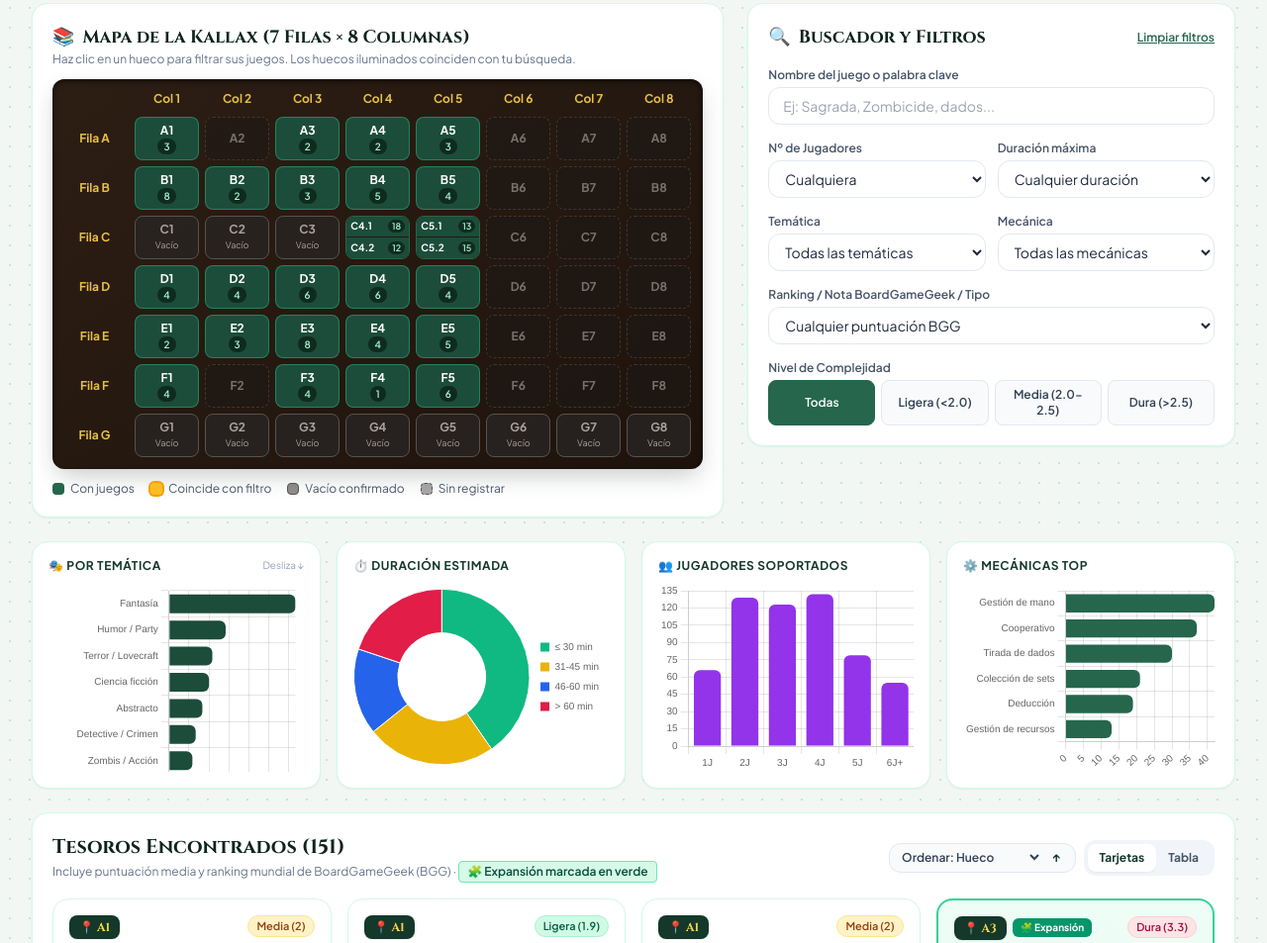
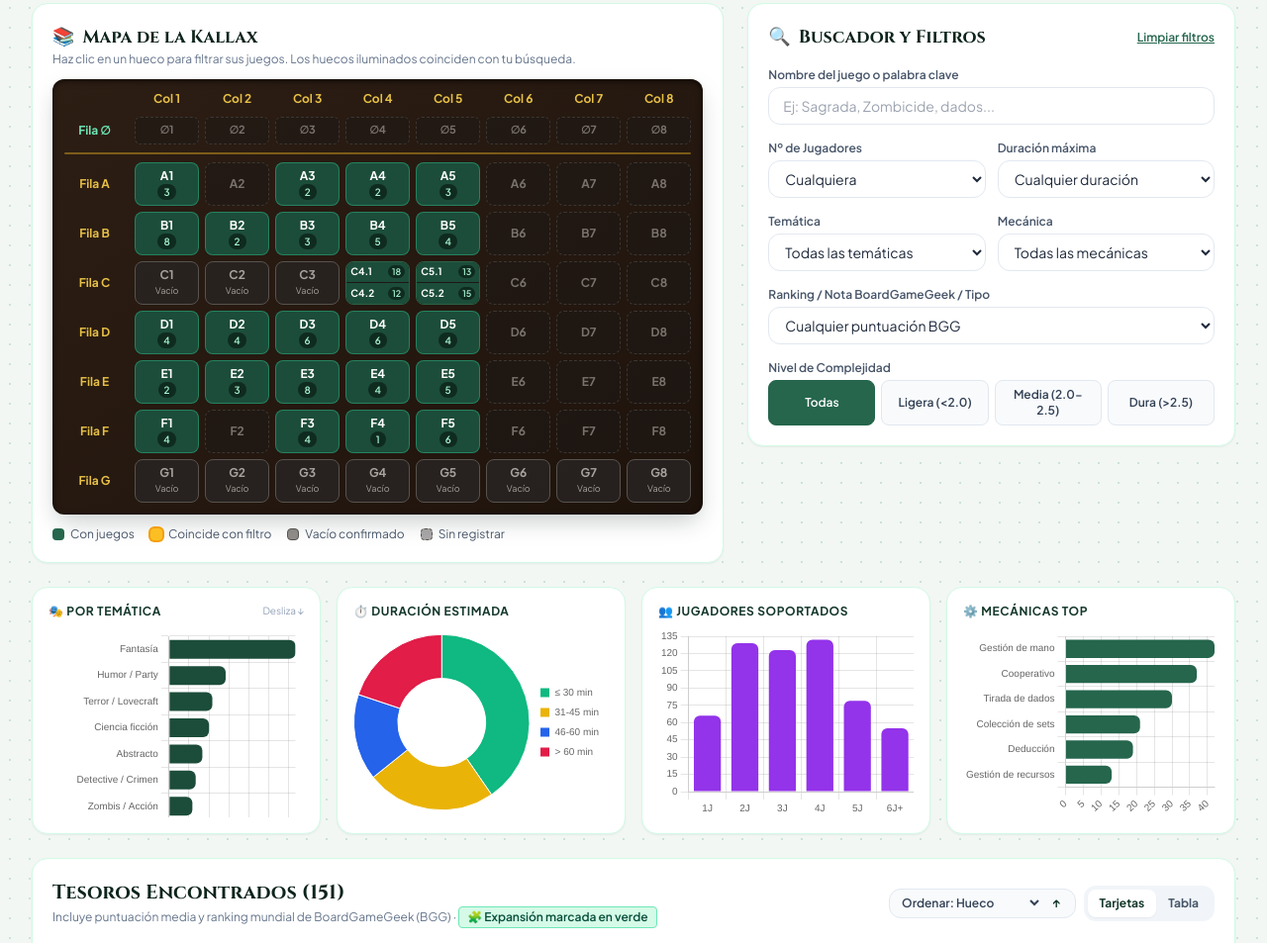
Before and after one commit to jezabelabernal/Ludoteca-del-Kobold, a plain HTML site: page index.html in a window 1280 px wide. Shown: the part 262-1215 px from the top of the page at 99% size. Drawn offline with nearby package versions, Linux system fonts and the light colour scheme.

Commit message:
Actualización 12:00 22/11/26
Añadida fila nueva para poder meter lo de encima de la estantería

```diff
--- a/index.html
+++ b/index.html
@@ -131,7 +131,7 @@
         <div class="w-11 h-11 rounded-xl bg-amber-100 text-amber-700 flex items-center justify-center text-xl font-bold">🗄️</div>
         <div>
           <p class="text-xs font-semibold uppercase tracking-wider text-slate-500">Huecos Ocupados</p>
-          <p id="kpiSlots" class="text-2xl font-extrabold text-kobold-900">15 <span class="text-sm font-normal text-slate-400">/ 56</span></p>
+          <p id="kpiSlots" class="text-2xl font-extrabold text-kobold-900">15 <span class="text-sm font-normal text-slate-400">/ 64</span></p>
         </div>
       </div>
       <div class="bg-white rounded-2xl p-4 shadow-sm border border-emerald-100 flex items-center gap-3.5">
@@ -173,7 +173,7 @@
         <div class="flex flex-wrap items-center justify-between gap-2 mb-3">
           <div>
             <h2 class="font-display text-lg font-bold text-kobold-900 flex items-center gap-2">
-              <span>📚</span> Mapa de la Kallax (7 Filas × 8 Columnas)
+              <span>📚</span> Mapa de la Kallax
             </h2>
             <p class="text-xs text-slate-500">Haz clic en un hueco para filtrar sus juegos. Los huecos iluminados coinciden con tu búsqueda.</p>
           </div>
@@ -730,7 +730,7 @@
 
     let charts = {};
 
-    const rows = ["A", "B", "C", "D", "E", "F", "G"];
+    const rows = ["∅", "A", "B", "C", "D", "E", "F", "G"];
     const cols = [1, 2, 3, 4, 5, 6, 7, 8];
 
     function init() {
@@ -841,7 +841,7 @@
       });
 
       const parseSlotKey = (s) => {
-        const m = /^([A-G])(\d+)(?:\.(\d+))?$/.exec((s || "").toUpperCase().trim());
+        const m = /^([∅ØA-G])(\d+)(?:\.(\d+))?$/.exec((s || "").replace("ø", "∅").replace("Ø", "∅").toUpperCase().trim());
         if (!m) return 999999;
         const rowIdx = rows.indexOf(m[1]);
         const colIdx = parseInt(m[2], 10);
@@ -888,7 +888,7 @@
       document.getElementById("resultsCount").textContent = filteredGames.length;
 
       const occupiedSlots = new Set(games.map(g => g.slot.split(".")[0])).size;
-      document.getElementById("kpiSlots").innerHTML = `${occupiedSlots} <span class="text-sm font-normal text-slate-400">/ 56</span>`;
+      document.getElementById("kpiSlots").innerHTML = `${occupiedSlots} <span class="text-sm font-normal text-slate-400">/ 64</span>`;
 
       if (filteredGames.length > 0) {
         const avgTime = Math.round(filteredGames.reduce((acc, g) => acc + g.duration, 0) / filteredGames.length);
@@ -951,7 +951,7 @@
       });
 
       rows.forEach(r => {
-        html += `<div class="text-center text-xs font-bold text-amber-300/90 pr-1">Fila ${r}</div>`;
+        html += `<div class="text-center text-xs font-bold ${r === "∅" ? "text-emerald-300" : "text-amber-300/90"} pr-1" title="${r === "∅" ? "Parte superior (techo de la Kallax)" : "Fila " + r}">Fila ${r}</div>`;
         cols.forEach(c => {
           const slotId = `${r}${c}`;
 
@@ -996,8 +996,11 @@
           const isMatch = hasActiveFilter && matchingSlots.has(slotId);
           const isSelected = selectedSlot === slotId;
           const isEmptyConfirmed = confirmedEmptySlots.has(slotId);
-
-          let cellClasses = "kallax-cell h-11 rounded-lg flex flex-col items-center justify-center text-xs font-bold cursor-pointer select-none border ";
+          const isTopRow = r === "∅";
+
+          let cellClasses = isTopRow
+            ? "kallax-cell h-7 rounded-md flex flex-row items-center justify-center gap-1 text-[11px] font-bold cursor-pointer select-none border "
+            : "kallax-cell h-11 rounded-lg flex flex-col items-center justify-center text-xs font-bold cursor-pointer select-none border ";
           if (isSelected) {
             cellClasses += "bg-amber-400 text-kobold-950 border-white ring-2 ring-amber-300 shadow-lg";
           } else if (isMatch) {
@@ -1011,7 +1014,7 @@
           }
 
           const badge = count > 0
-            ? `<span class="text-[10px] font-semibold px-1.5 rounded-full ${isMatch || isSelected ? 'bg-kobold-950 text-amber-300' : 'bg-kobold-950/60 text-emerald-200'}">${count}</span>`
+            ? `<span class="${isTopRow ? 'text-[9px] px-1' : 'text-[10px] px-1.5'} font-semibold rounded-full ${isMatch || isSelected ? 'bg-kobold-950 text-amber-300' : 'bg-kobold-950/60 text-emerald-200'}">${count}</span>`
             : (isEmptyConfirmed ? `<span class="text-[9px] font-normal">Vacío</span>` : "");
 
           html += `
@@ -1021,6 +1024,9 @@
             </div>
           `;
         });
+        if (r === "∅") {
+          html += `<div class="col-span-9 h-[2px] bg-amber-400/40 rounded-full my-0.5" title="Superficie superior de la Kallax"></div>`;
+        }
       });
 
       html += '</div>';
```
